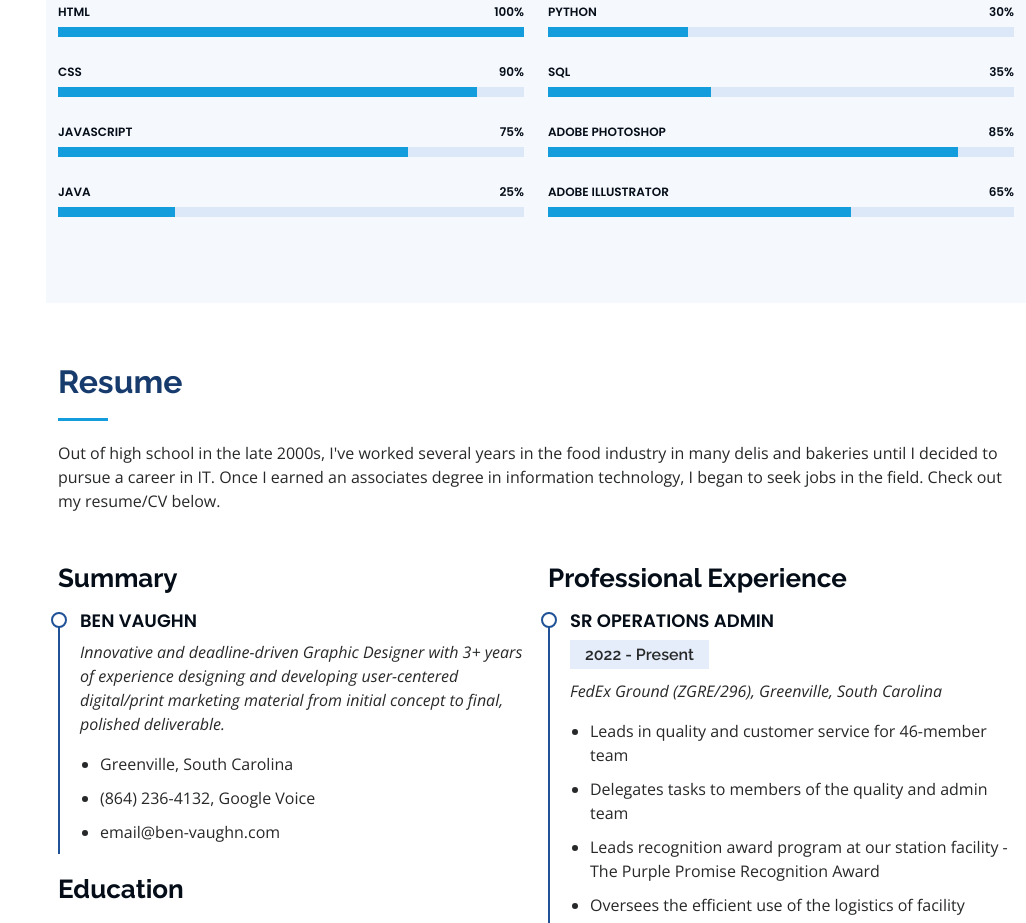
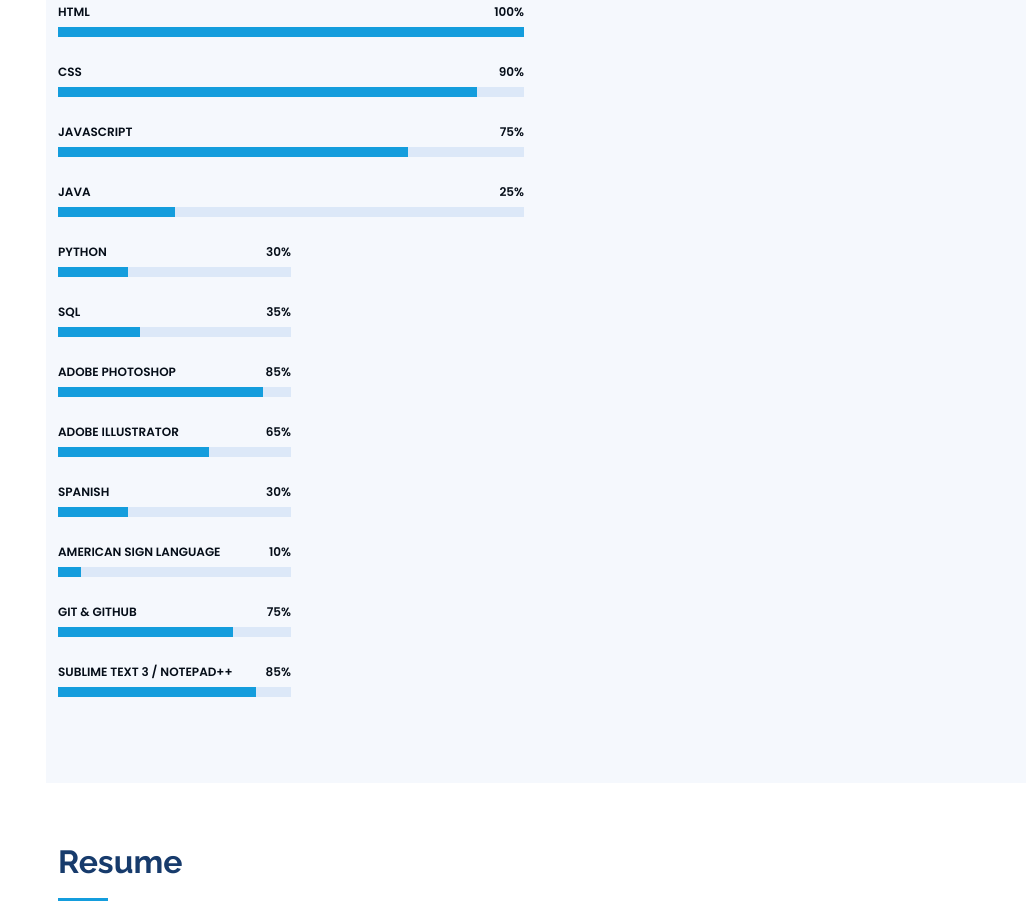
Before and after one commit to ben-vaughn/resume-website, a plain HTML site: page index.html in a window 1280 px wide. Shown: the part 2244-3167 px from the top of the page, without its empty margins (254-1280 px from the left). Drawn offline with nearby package versions, Linux system fonts and the light colour scheme.

Commit message:
added more skills

```diff
--- a/index.html
+++ b/index.html
@@ -217,7 +217,7 @@
               </div>
             </div>
 
-          </div>
+
 
           <div class="col-lg-6" data-aos="fade-up" data-aos-delay="100">
 
@@ -242,10 +242,43 @@
               </div>
             </div>
 
-			<div class="progress">
+			     <div class="progress">
               <span class="skill">Adobe Illustrator <i class="val">65%</i></span>
               <div class="progress-bar-wrap">
                 <div class="progress-bar" role="progressbar" aria-valuenow="65" aria-valuemin="0" aria-valuemax="100"></div>
+              </div>
+            </div>
+
+          </div>
+
+
+                    <div class="col-lg-6" data-aos="fade-up" data-aos-delay="100">
+
+            <div class="progress">
+              <span class="skill">Spanish <i class="val">30%</i></span>
+              <div class="progress-bar-wrap">
+                <div class="progress-bar" role="progressbar" aria-valuenow="30" aria-valuemin="0" aria-valuemax="100"></div>
+              </div>
+            </div>
+
+            <div class="progress">
+              <span class="skill">American Sign Language <i class="val">10%</i></span>
+              <div class="progress-bar-wrap">
+                <div class="progress-bar" role="progressbar" aria-valuenow="10" aria-valuemin="0" aria-valuemax="100"></div>
+              </div>
+            </div>
+
+            <div class="progress">
+              <span class="skill">Git & GitHub<i class="val">75%</i></span>
+              <div class="progress-bar-wrap">
+                <div class="progress-bar" role="progressbar" aria-valuenow="75" aria-valuemin="0" aria-valuemax="100"></div>
+              </div>
+            </div>
+
+           <div class="progress">
+              <span class="skill">Sublime Text 3 / Notepad++<i class="val">85%</i></span>
+              <div class="progress-bar-wrap">
+                <div class="progress-bar" role="progressbar" aria-valuenow="85" aria-valuemin="0" aria-valuemax="100"></div>
               </div>
             </div>
 
```
